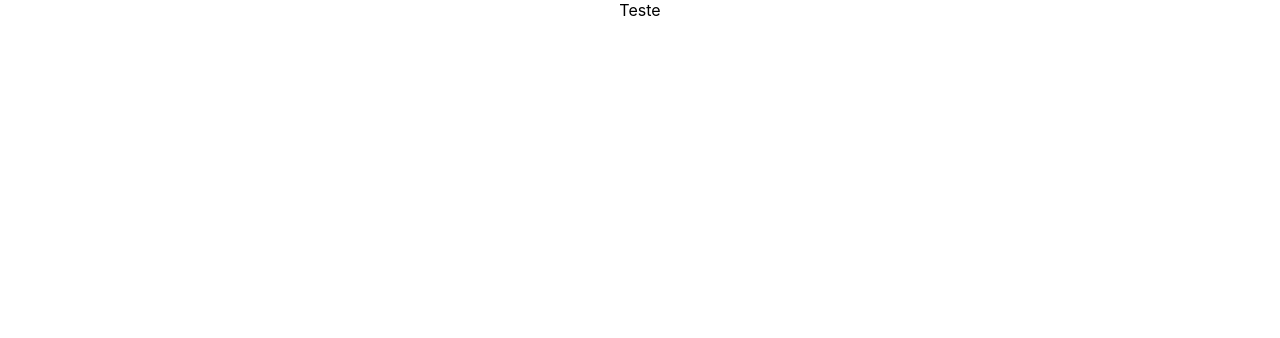
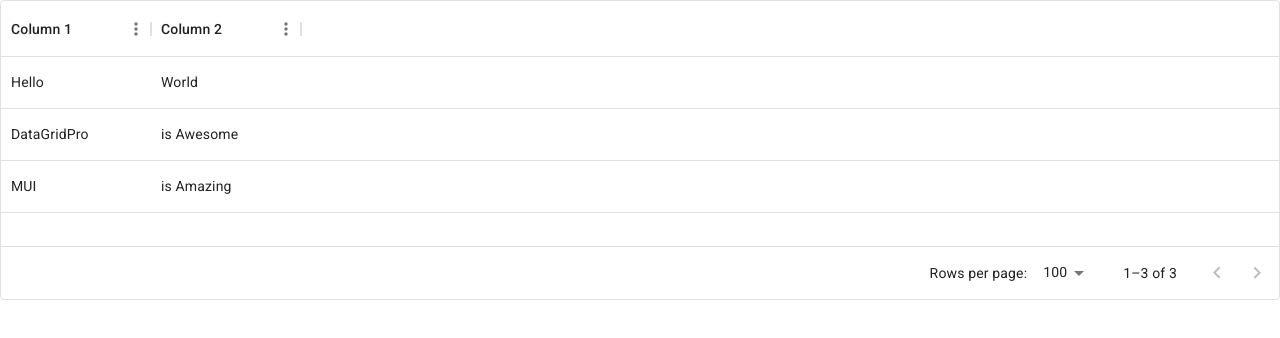
Before and after one commit to jefponte/3s-web, a React (Vite) app: page / in a window 1280 px wide. Shown: the top 338 px of the page. Built offline with nearby package versions, Linux system fonts and the light colour scheme.

Commit message:
Add material UI

```diff
--- a/package.json
+++ b/package.json
@@ -15,6 +15,12 @@
     "type-check": "tsc --noEmit"
   },
   "dependencies": {
+    "@emotion/react": "^11.11.4",
+    "@emotion/styled": "^11.11.0",
+    "@fontsource/roboto": "^5.0.12",
+    "@mui/icons-material": "^5.15.12",
+    "@mui/material": "^5.15.12",
+    "@mui/x-data-grid": "^6.19.6",
     "@reduxjs/toolkit": "^2.0.1",
     "react": "^18.2.0",
     "react-dom": "^18.2.0",
--- a/src/App.tsx
+++ b/src/App.tsx
@@ -1,12 +1,38 @@
 import "./App.css"
-import logo from "./logo.svg"
+import '@fontsource/roboto/300.css';
+import '@fontsource/roboto/400.css';
+import '@fontsource/roboto/500.css';
+import '@fontsource/roboto/700.css';
+import { DataGrid, GridRowsProp, GridColDef } from '@mui/x-data-grid';
+import * as React from 'react';
 
-const App = () => {
+
+const rows: GridRowsProp = [
+  { id: 1, col1: 'Hello', col2: 'World' },
+  { id: 2, col1: 'DataGridPro', col2: 'is Awesome' },
+  { id: 3, col1: 'MUI', col2: 'is Amazing' },
+];
+
+const columns: GridColDef[] = [
+  { field: 'col1', headerName: 'Column 1', width: 150 },
+  { field: 'col2', headerName: 'Column 2', width: 150 },
+];
+
+export default function App() {
   return (
-    <div className="App">
-      Teste
+    <div style={{ height: 300, width: '100%' }}>
+      <DataGrid rows={rows} columns={columns} />
     </div>
-  )
+  );
 }
 
-export default App
+
+// const App = () => {
+//   return (
+//     <div className="App">
+//       Teste
+//     </div>
+//   )
+// }
+
+// export default App
```
Also changed, not shown: src/logo.svg (deleted), 1 other file (tests, documents, lock files or other folders).
